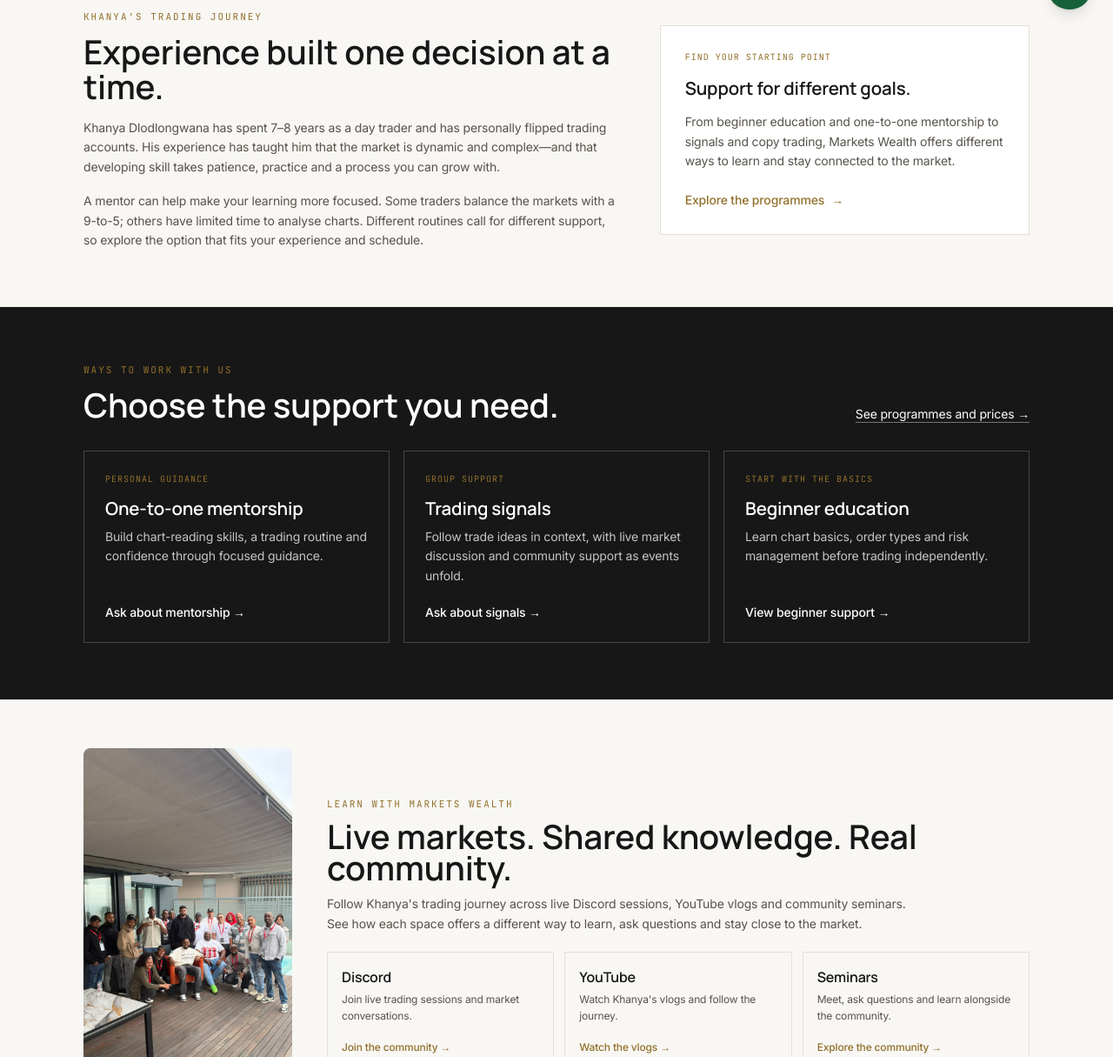
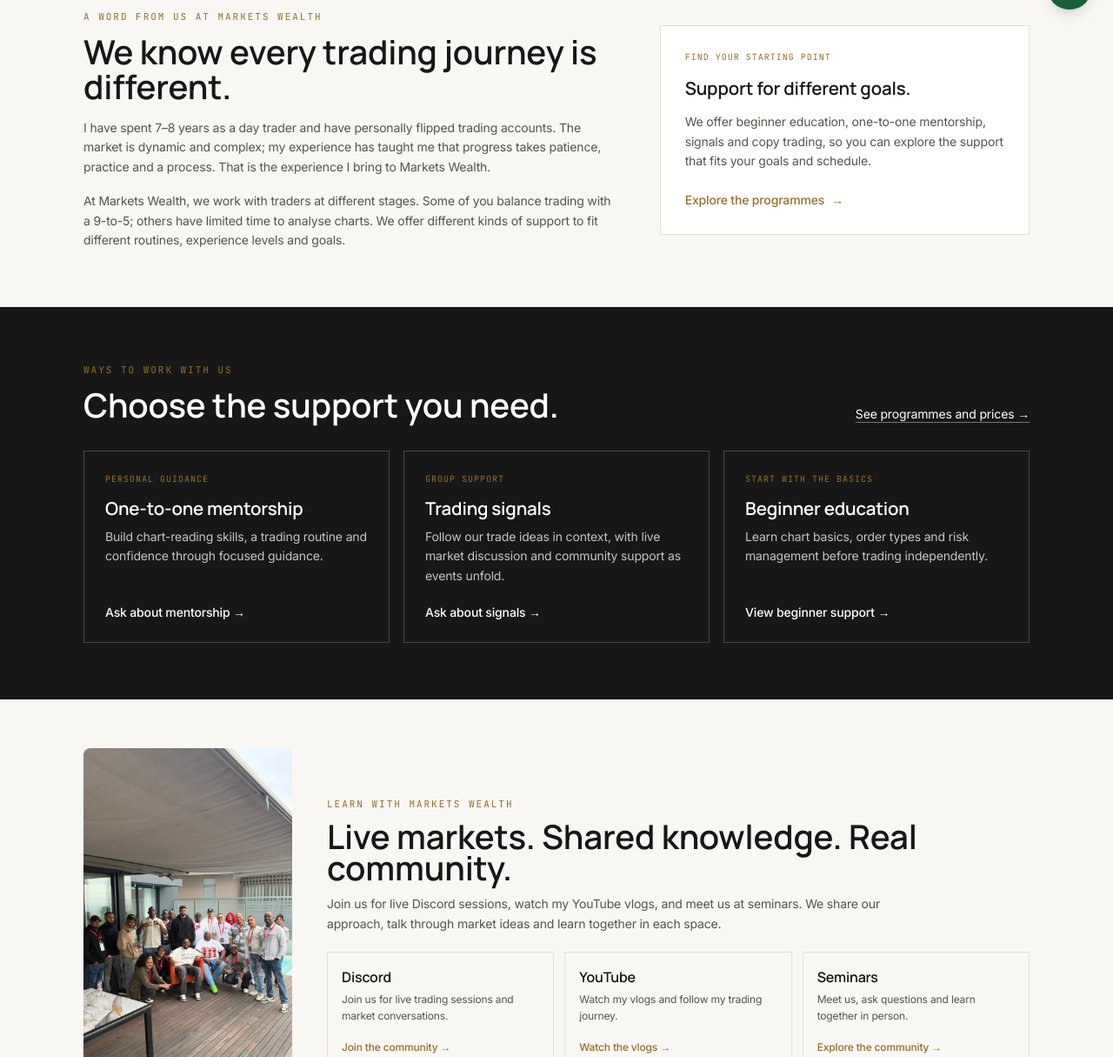
Before and after one commit to Hlakaniphani-Codes/MarketWealth, a plain HTML site: page index.html in a window 1280 px wide. Shown: the part 765-1980 px from the top of the page at 87% size. Drawn offline with nearby package versions, Linux system fonts and the light colour scheme.

Commit message:
Use first-person Markets Wealth homepage voice
Co-authored-by: Copilot <223556219+Copilot@users.noreply.github.com>

```diff
--- a/index.html
+++ b/index.html
@@ -4,7 +4,7 @@
   <meta charset="utf-8">
   <meta name="viewport" content="width=device-width, initial-scale=1">
   <meta name="theme-color" content="#ffffff">
-  <meta name="description" content="Learn with Khanya Dlodlongwana, a day trader with 7-8 years of experience. Explore mentorship, live Discord trades, YouTube vlogs and seminars.">
+  <meta name="description" content="Learn with us at Markets Wealth: day-trading experience, mentorship, live Discord sessions, YouTube vlogs and seminars.">
   <title>Markets Wealth | Learn to trade with purpose</title>
 
   <link rel="preconnect" href="https://fonts.googleapis.com">
@@ -67,7 +67,7 @@
         <div class="lg:col-span-7">
           <p class="font-mono text-[11px] tracking-[0.18em] uppercase text-gold mb-5">Forex mentorship &amp; trading signals | South Africa</p>
           <h1 class="font-display font-semibold text-4xl sm:text-5xl lg:text-6xl leading-[1.05] tracking-[-0.03em] mb-5">Build skill.<br><span class="text-gold font-normal">Trade with a plan.</span></h1>
-          <p class="max-w-xl text-[15px] leading-relaxed text-muted mb-7">Whether you are new to the charts or fitting trading around a 9-to-5, find practical support for your schedule, experience and goals. Learn with Khanya and become part of a community that follows the markets together.</p>
+          <p class="max-w-xl text-[15px] leading-relaxed text-muted mb-7">Whether you are new to the charts or fitting trading around a 9-to-5, we will help you find support for your schedule, experience and goals. At Markets Wealth, we learn from the markets together and stay connected through mentorship, live sessions and community.</p>
           <div class="flex flex-wrap gap-3">
             <a href="programmes.html" class="inline-flex items-center gap-2 bg-gold text-paper px-5 py-3 text-sm font-semibold hover:bg-gold-bright">Explore mentorship &amp; signals <span aria-hidden="true">&rarr;</span></a>
             <a href="https://wa.me/27746040702" target="_blank" rel="noopener" class="inline-flex items-center gap-2 border border-line px-5 py-3 text-sm font-medium hover:border-gold hover:text-gold"><img src="images/whatsapp.svg" alt="" aria-hidden="true" class="w-4 h-4">Talk to the team</a>
@@ -87,15 +87,15 @@
     <section class="bg-elevated border-b border-line">
       <div class="max-w-6xl mx-auto px-6 lg:px-8 py-14 lg:py-16 grid lg:grid-cols-12 gap-8 lg:gap-12 items-center">
         <div class="lg:col-span-7">
-          <p class="font-mono text-[11px] tracking-[0.18em] uppercase text-gold mb-3">Khanya's trading journey</p>
-          <h2 class="font-display font-semibold text-3xl lg:text-4xl mb-4">Experience built one decision at a time.</h2>
-          <p class="max-w-2xl text-sm leading-relaxed text-muted mb-4">Khanya Dlodlongwana has spent 7–8 years as a day trader and has personally flipped trading accounts. His experience has taught him that the market is dynamic and complex—and that developing skill takes patience, practice and a process you can grow with.</p>
-          <p class="max-w-2xl text-sm leading-relaxed text-muted">A mentor can help make your learning more focused. Some traders balance the markets with a 9-to-5; others have limited time to analyse charts. Different routines call for different support, so explore the option that fits your experience and schedule.</p>
+          <p class="font-mono text-[11px] tracking-[0.18em] uppercase text-gold mb-3">A word from us at Markets Wealth</p>
+          <h2 class="font-display font-semibold text-3xl lg:text-4xl mb-4">We know every trading journey is different.</h2>
+          <p class="max-w-2xl text-sm leading-relaxed text-muted mb-4">I have spent 7–8 years as a day trader and have personally flipped trading accounts. The market is dynamic and complex; my experience has taught me that progress takes patience, practice and a process. That is the experience I bring to Markets Wealth.</p>
+          <p class="max-w-2xl text-sm leading-relaxed text-muted">At Markets Wealth, we work with traders at different stages. Some of you balance trading with a 9-to-5; others have limited time to analyse charts. We offer different kinds of support to fit different routines, experience levels and goals.</p>
         </div>
         <div class="lg:col-span-5 border border-line bg-ink p-6 lg:p-7">
           <p class="font-mono text-[10px] tracking-widest uppercase text-gold mb-3">Find your starting point</p>
           <h3 class="font-display font-semibold text-2xl mb-3">Support for different goals.</h3>
-          <p class="text-sm leading-relaxed text-muted mb-5">From beginner education and one-to-one mentorship to signals and copy trading, Markets Wealth offers different ways to learn and stay connected to the market.</p>
+          <p class="text-sm leading-relaxed text-muted mb-5">We offer beginner education, one-to-one mentorship, signals and copy trading, so you can explore the support that fits your goals and schedule.</p>
           <a href="programmes.html" class="inline-flex items-center gap-2 text-sm font-medium text-gold hover:text-gold-bright">Explore the programmes <span aria-hidden="true">&rarr;</span></a>
         </div>
       </div>
@@ -120,7 +120,7 @@
           <article class="border border-white/20 p-5 lg:p-6 flex flex-col">
             <span class="font-mono text-[10px] tracking-widest uppercase text-gold">Group support</span>
             <h3 class="font-display font-semibold text-xl mt-3 mb-2">Trading signals</h3>
-            <p class="text-sm leading-relaxed text-white/75 mb-5">Follow trade ideas in context, with live market discussion and community support as events unfold.</p>
+            <p class="text-sm leading-relaxed text-white/75 mb-5">Follow our trade ideas in context, with live market discussion and community support as events unfold.</p>
             <a href="https://wa.me/27746040702?text=Hi%2C%20please%20share%20details%20about%20the%20signals%20group." target="_blank" rel="noopener" class="mt-auto text-sm font-medium text-white hover:text-gold">Ask about signals &rarr;</a>
           </article>
           <article class="border border-white/20 p-5 lg:p-6 flex flex-col">
@@ -139,21 +139,21 @@
         <div>
           <p class="font-mono text-[11px] tracking-[0.18em] uppercase text-gold mb-3">Learn with Markets Wealth</p>
           <h2 class="font-display font-semibold text-2xl lg:text-3xl mb-3">Live markets. Shared knowledge. Real community.</h2>
-          <p class="max-w-2xl text-sm leading-relaxed text-muted mb-5">Follow Khanya's trading journey across live Discord sessions, YouTube vlogs and community seminars. See how each space offers a different way to learn, ask questions and stay close to the market.</p>
+          <p class="max-w-2xl text-sm leading-relaxed text-muted mb-5">Join us for live Discord sessions, watch my YouTube vlogs, and meet us at seminars. We share our approach, talk through market ideas and learn together in each space.</p>
           <div class="grid sm:grid-cols-3 gap-3">
             <a href="https://discord.gg/NJdgaHGdw" target="_blank" rel="noopener" class="border border-line p-4 hover:border-gold transition-colors">
               <span class="block font-display font-semibold text-base mb-1">Discord</span>
-              <span class="block text-xs leading-relaxed text-muted mb-3">Join live trading sessions and market conversations.</span>
+              <span class="block text-xs leading-relaxed text-muted mb-3">Join us for live trading sessions and market conversations.</span>
               <span class="text-xs font-medium text-gold">Join the community &rarr;</span>
             </a>
             <a href="https://youtube.com/@khanya_us30?si=CQcnPdomPA4JJHbj" target="_blank" rel="noopener" class="border border-line p-4 hover:border-gold transition-colors">
               <span class="block font-display font-semibold text-base mb-1">YouTube</span>
-              <span class="block text-xs leading-relaxed text-muted mb-3">Watch Khanya's vlogs and follow the journey.</span>
+              <span class="block text-xs leading-relaxed text-muted mb-3">Watch my vlogs and follow my trading journey.</span>
               <span class="text-xs font-medium text-gold">Watch the vlogs &rarr;</span>
             </a>
             <a href="seminars.html" class="border border-line p-4 hover:border-gold transition-colors">
               <span class="block font-display font-semibold text-base mb-1">Seminars</span>
-              <span class="block text-xs leading-relaxed text-muted mb-3">Meet, ask questions and learn alongside the community.</span>
+              <span class="block text-xs leading-relaxed text-muted mb-3">Meet us, ask questions and learn together in person.</span>
               <span class="text-xs font-medium text-gold">Explore the community &rarr;</span>
             </a>
           </div>
```
